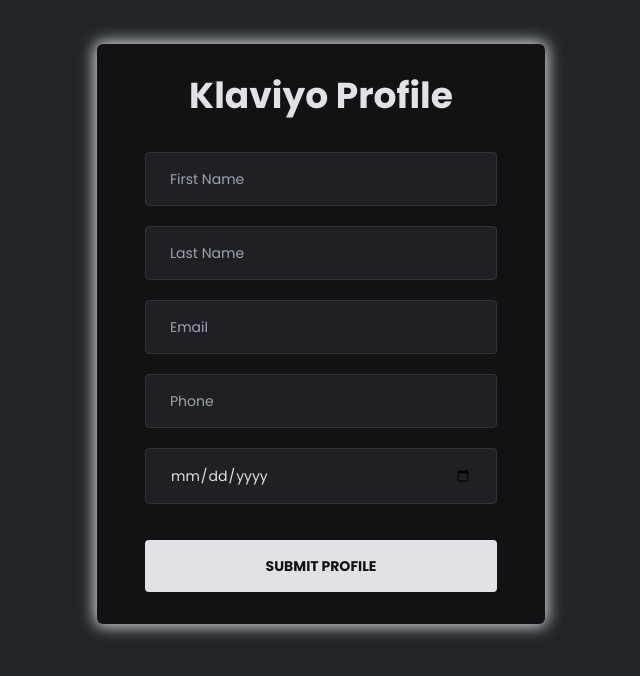
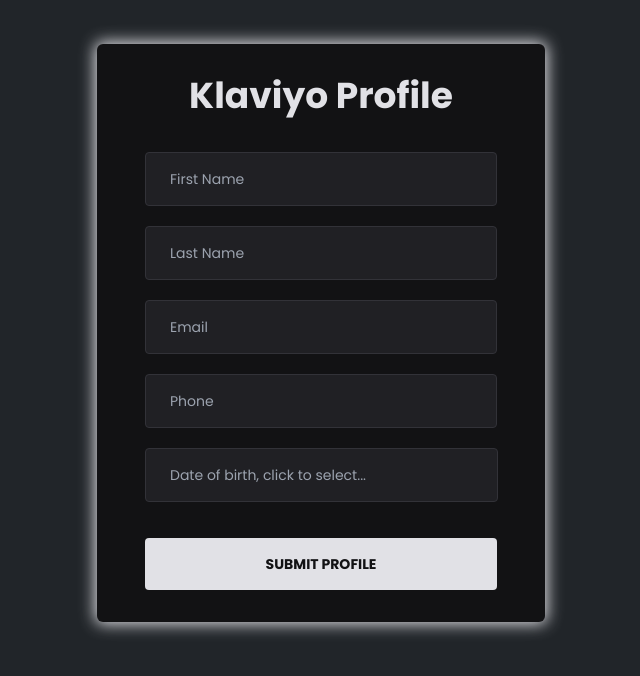
Before and after one commit to thneves/klava-form, a React (Vite) app: page / in a window 1280 px wide. Shown: the top 676 px of the page, without its empty margins (319-959 px from the left). Built offline with nearby package versions, Linux system fonts and the light colour scheme.

Commit message:
Use React datepicker for birth calendar

```diff
--- a/package.json
+++ b/package.json
@@ -12,6 +12,7 @@
     "@hookform/error-message": "^2.0.0",
     "axios": "^1.1.3",
     "react": "^18.2.0",
+    "react-datepicker": "^4.8.0",
     "react-dom": "^18.2.0",
     "react-hook-form": "^7.38.0"
   },
--- a/src/components/Form.jsx
+++ b/src/components/Form.jsx
@@ -1,10 +1,13 @@
 import "../styles/global.css";
-import { useState } from "react";
+import { React, useState } from "react";
 import { useForm } from "react-hook-form";
+import DatePicker from "react-datepicker";
+import "react-datepicker/dist/react-datepicker.css";
+import { FlashError, FlashSuccess } from "./FlashMessages";
 import { addProfile } from "../requests/post";
-import { FlashError, FlashSuccess } from "./FlashMessages";
 
 export function Form() {
+  const [date, setDate] = useState(new Date());
   const [error, setError] = useState(false);
   const [notification, setNotification] = useState("invisible");
   const {
@@ -120,10 +123,10 @@
         />
         <p className="text-red-400 italic">{errors.Phone?.message}</p>
 
-        <input
-          className="flex-1 px-6 py-4 rounded bg-gray-800 border border-gray-600 text-sm text-gray-100 mt-4 mb-1"
-          type="date"
-          placeholder="Date of Birth"
+        <DatePicker
+          className="flex-1 px-6 py-4 rounded bg-gray-800 border border-gray-600 text-sm text-gray-100 mt-4 mb-1 pr-14"
+          onChange={(date) => setDate(date)}
+          placeholderText="Date of birth, click to select..."
           {...register("Birth", {
             required: "This is required.",
           })}
```
Also changed, not shown: 1 other file (tests, documents, lock files or other folders).
